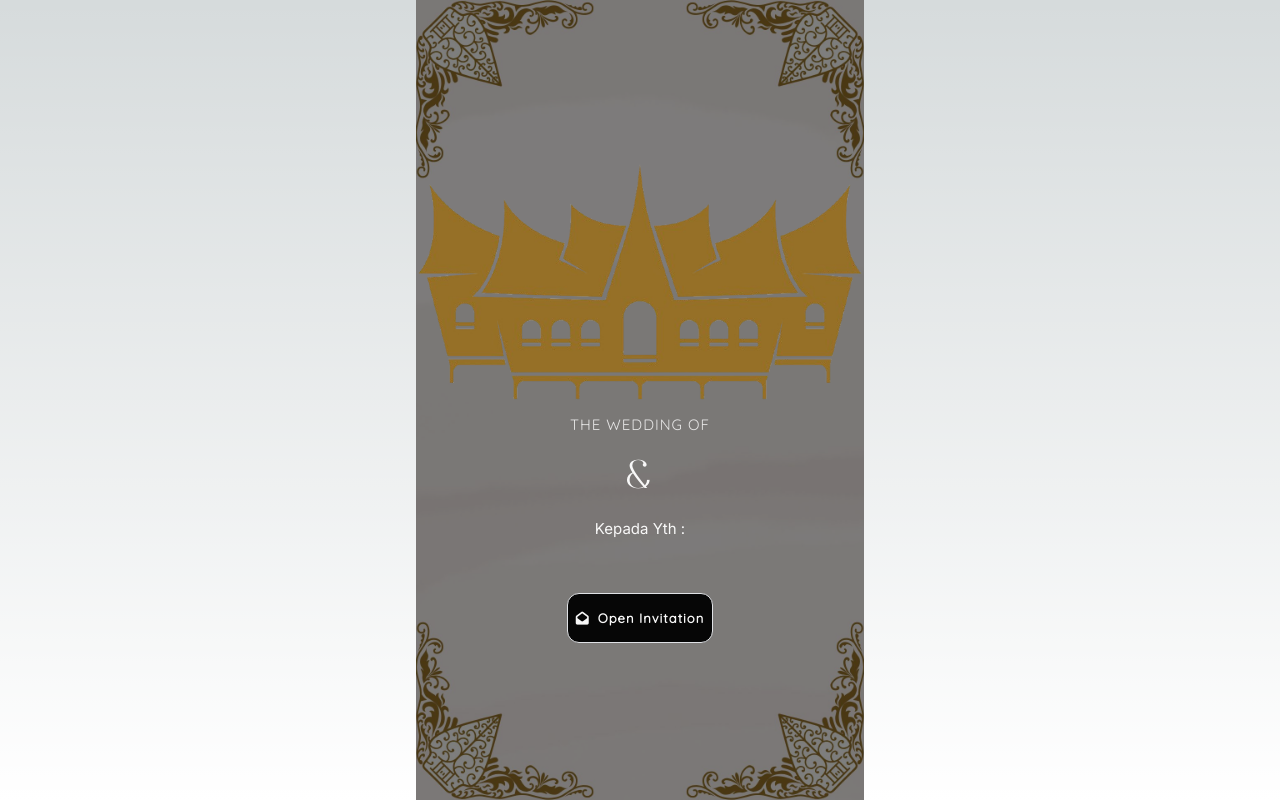
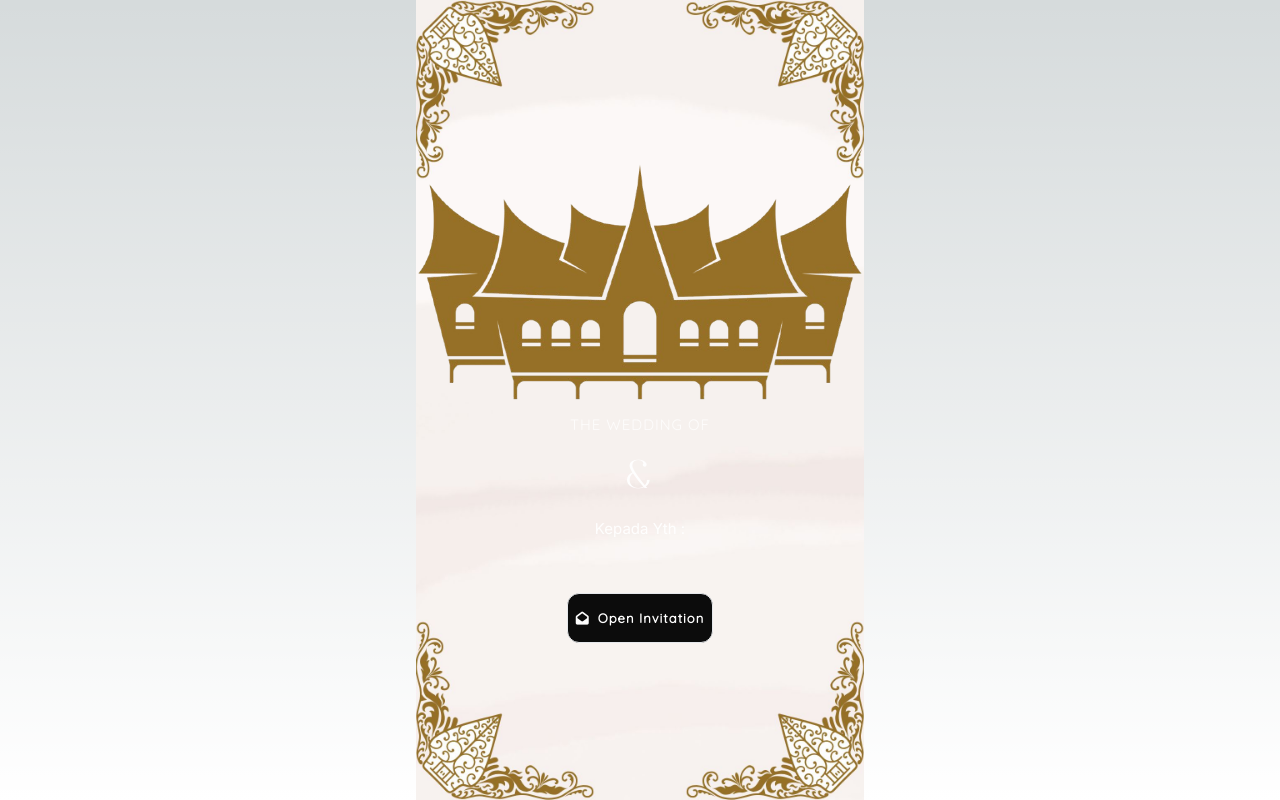
Before and after one commit to Hillindo/wedding-invitation18, a Next.js app: page /front in a window 1280 px wide. Built offline with nearby package versions, Linux system fonts and the light colour scheme.

Commit message:
fix: remove overlay div for improved background visibility

```diff
--- a/src/app/front/page.tsx
+++ b/src/app/front/page.tsx
@@ -65,7 +65,7 @@ export default function Front({data, guestName, onOpenInvitation}:any) {
                         className='relative w-full min-h-screen bg-transparent bg-cover bg-center bg-no-repeat lg:max-w-md mx-auto'
                         style={{ backgroundImage: 'url(/img/bg-1.jpg)' }}
                     >
-                        <div className="w-full min-h-screen opacity-50 bg-black top-0 left-0 absolute"></div>
+                        {/* <div className="w-full min-h-screen opacity-50 bg-black top-0 left-0 absolute"></div> */}
                         <div className="absolute w-full h-full bottom-0 z-20 py-28 mt-auto">
                             <div className="w-full h-full flex flex-col justify-center text-white">
                                 <motion.div
```
